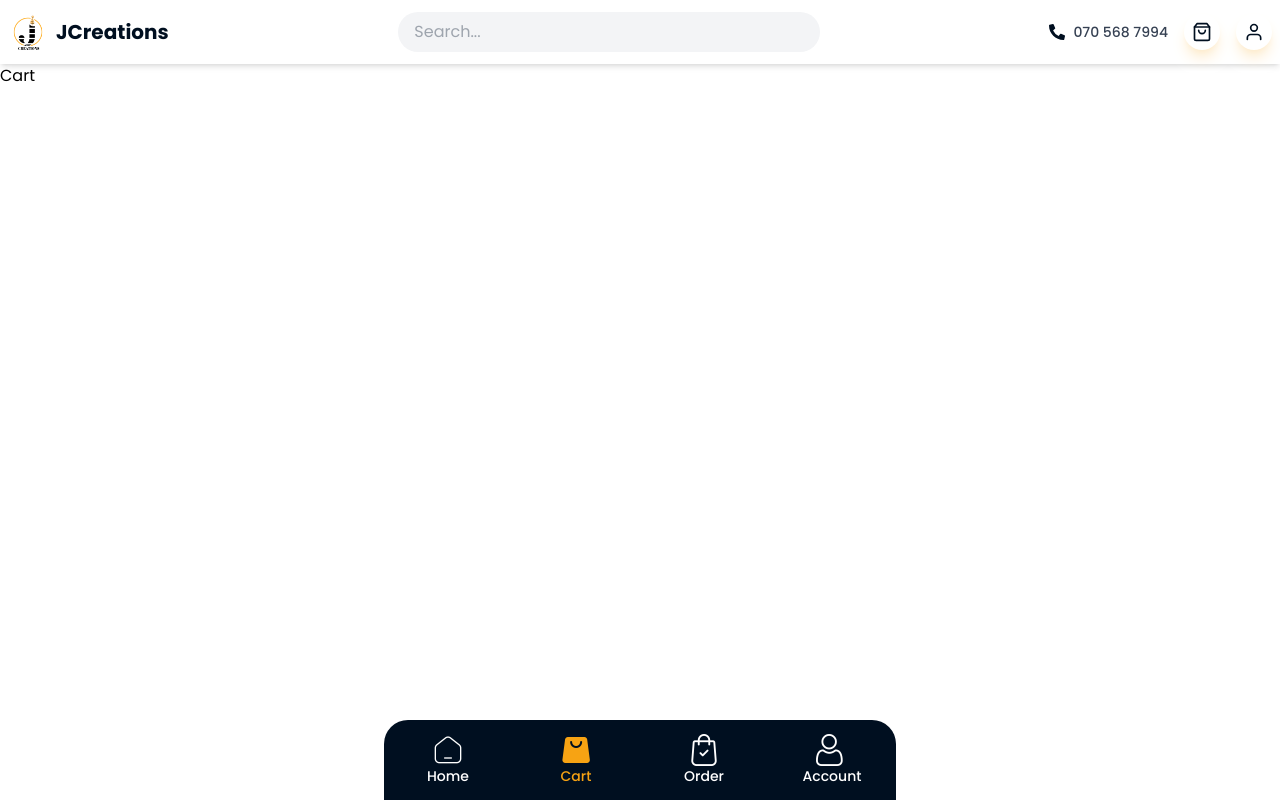
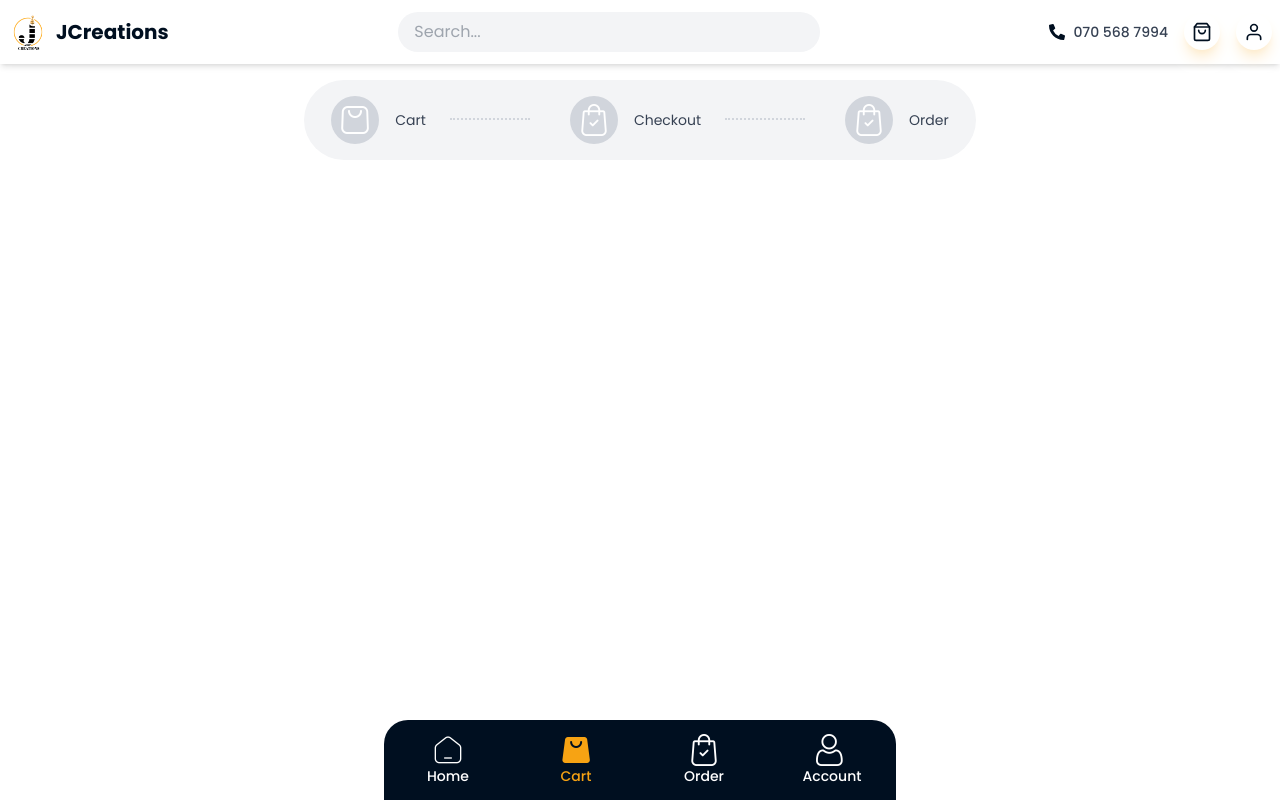
Before and after one commit to Bimalsha/jcreations, a React (Vite) app: page /cart in a window 1280 px wide. Shown: the top 800 px of the page. Built offline with nearby package versions, Linux system fonts and the light colour scheme.

Commit message:
Cartnavigator
created front end of Cart Navigator bar

```diff
--- a/src/client/component/Category.jsx
+++ b/src/client/component/Category.jsx
@@ -13,7 +13,7 @@ function Category() {
                             Categories
                         </span>
 
-                        {/*<Categoryitem />*/}
+                        {<Categoryitem />}
 
                     </div>
                 </div>
--- /dev/null
+++ b/src/client/component/utils/CartNavigator.jsx
@@ -0,0 +1,47 @@
+import React from "react";
+
+const CartNavigator = ({ currentStep }) => {
+  const steps = [
+    { id: 1, label: "Cart", icon: "/bottomicon/cart.svg" },
+    { id: 2, label: "Checkout", icon: "/bottomicon/order.svg" },
+    { id: 3, label: "Order", icon: "/bottomicon/order.svg" },
+  ];
+
+  return (
+    <div className="flex flex-row items-center justify-center bg-gray-100 p-2 md:p-4 rounded-full max-w-[90%] md:max-w-2xl mx-auto mt-18 md:mt-4">
+      {steps.map((step, index) => (
+        <div key={step.id} className="flex items-center relative mx-0.5 md:mx-2">
+          <div className="flex flex-row items-center space-x-1 md:space-x-4">
+            <div
+              className={`flex items-center justify-center w-6 h-6 md:w-12 md:h-12 rounded-full text-white ${
+                currentStep === step.id
+                  ? "bg-yellow-500"
+                  : currentStep > step.id
+                  ? "bg-green-500"
+                  : "bg-gray-300"
+              }`}
+            >
+              <img
+                src={step.icon}
+                alt={step.label}
+                className="w-4 h-4 md:w-8 md:h-8"
+              />
+            </div>
+            <div className="text-xs md:text-sm text-gray-700 text-center">
+              {step.label}
+            </div>
+          </div>
+          {index < steps.length - 1 && (
+            <div
+              className={`w-10 md:w-20 h-1 mx-1 md:mx-6 ${
+                currentStep > step.id ? "border-green-500" : "border-gray-300"
+              } border-t-2 border-dotted`}
+            ></div>
+          )}
+        </div>
+      ))}
+    </div>
+  );
+};
+
+export default CartNavigator;
--- a/src/client/pages/Cart.jsx
+++ b/src/client/pages/Cart.jsx
@@ -1,13 +1,13 @@
 import React from 'react'
 import BottomNavigator from "../component/BottomNavigator.jsx";
 import Header from "../component/Header.jsx";
-
+import CartNavigator from '../component/utils/CartNavigator.jsx';
 function Cart() {
     return (
         <div>
-
-
-            <div>Cart</div>
+            <main>
+                <CartNavigator />
+            </main>
         </div>
     )
 }
```
Also changed, not shown: src/client/component/CartItem.jsx (added).
